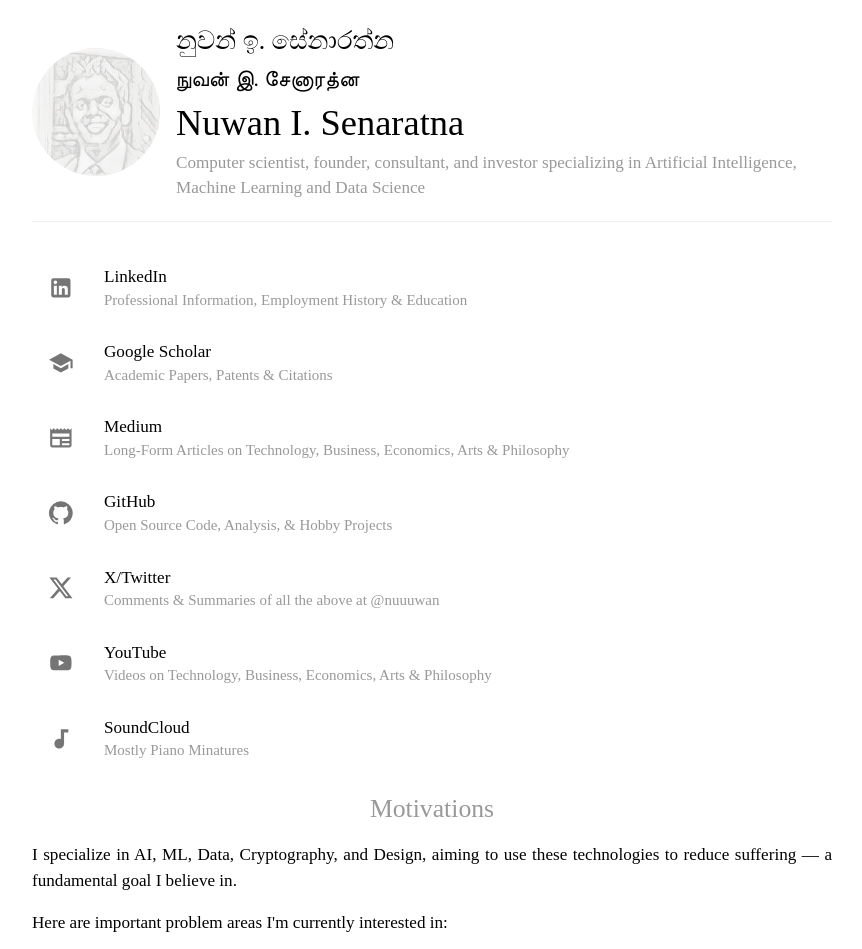
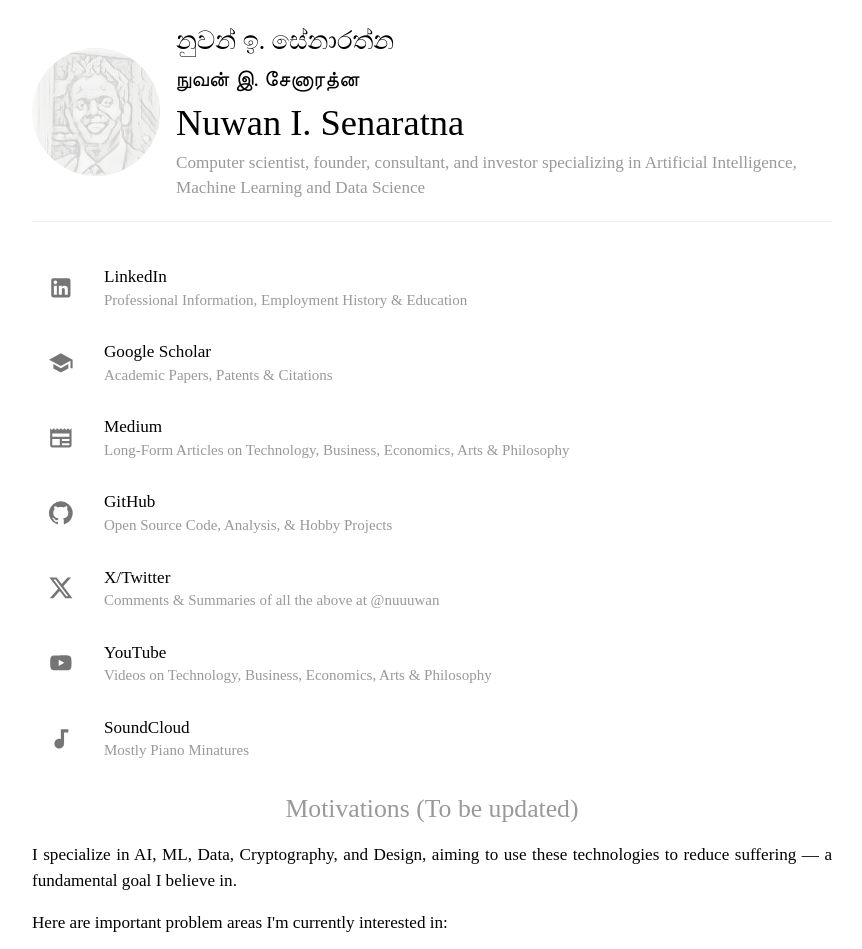
Before and after one commit to nuuuwan/nuuuwan, a React (Create React App) app: page / in a window 1280 px wide. Shown: the top 949 px of the page, without its empty margins (208-1070 px from the left). Built offline with nearby package versions, Linux system fonts and the light colour scheme; a web font is replaced by a local one.

Commit message:
Motivations (To be updated)

```diff
--- a/src/view/molecules/VisionSection.js
+++ b/src/view/molecules/VisionSection.js
@@ -50,7 +50,7 @@ const VISION_ITEM_LIST = [
 export default function VisionSection() {
   return (
     <Box>
-      <Title>Motivations</Title>
+      <Title>Motivations (To be updated)</Title>
       {PARAGRAPH_LIST.map(function (paragraph, i) {
         return <ProfileParagraph key={i}>{paragraph}</ProfileParagraph>;
       })}
```
